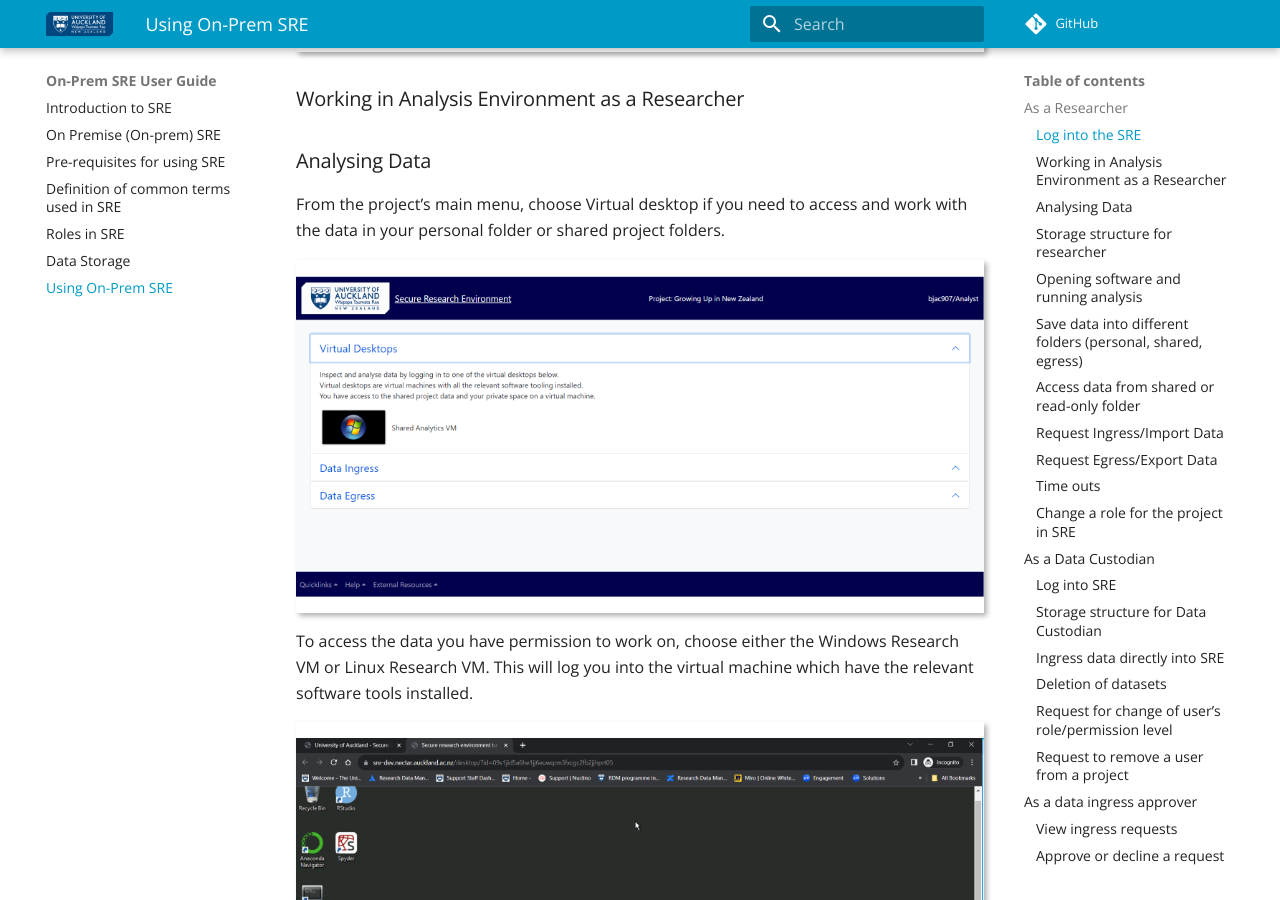
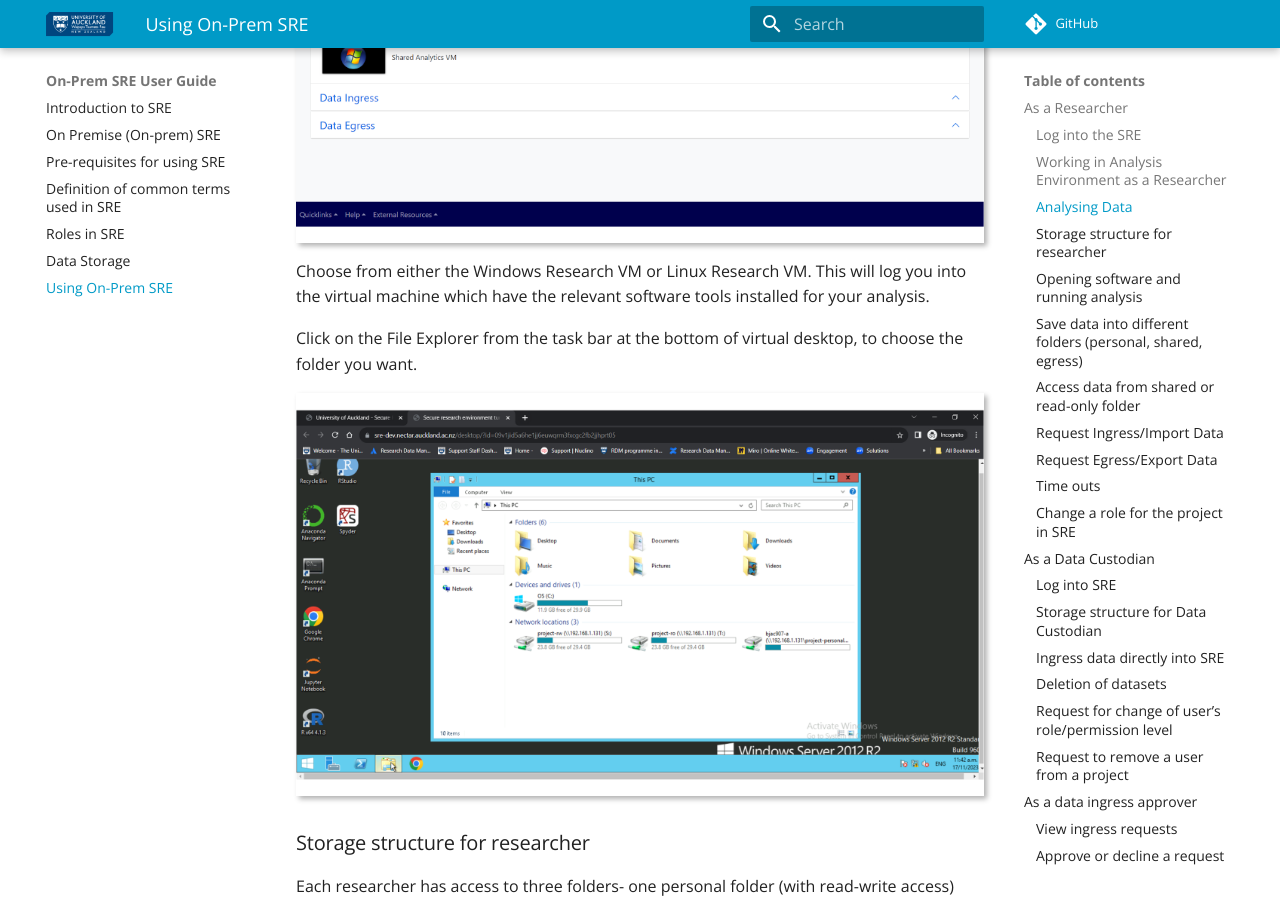
Before and after one commit to UoA-eResearch/On-Prem-SRE-UserGuide, an MkDocs documentation site: the page built from docs/Using_On-prem_SRE.md, in a window 1280 px wide and 900 px high, scrolled down 1592 px. Built offline with MkDocs 1.6.1 and Material for MkDocs 9.7.7, drawn with Linux system fonts in a browser that asks for light colours; comment, search, counter and statistics services are not loaded.

Commit message:
Update Using_On-prem_SRE.md

```diff
--- a/docs/Using_On-prem_SRE.md
+++ b/docs/Using_On-prem_SRE.md
@@ -1,9 +1,9 @@
 
-#Using On-Prem SRE
+# Using On-Prem SRE
 
-##As a Researcher
+## As a Researcher
 
-###Log into the SRE
+### Log into the SRE
 
 Open (incognito?) browser
 
@@ -27,14 +27,9 @@
   <figcaption> </figcaption>
 </figure>
 
-<figure markdown>
-  ![Screenshot3](img/Screenshot3.png)
-  <figcaption> </figcaption>
-</figure>
+### Working in Analysis Environment as a Researcher
 
-###Working in Analysis Environment as a Researcher
-
-###Analysing Data
+### Analysing Data
 
 From the project’s main menu, choose Virtual desktop if you need to access and work with the data in your personal folder or shared project folders.
 
@@ -43,12 +38,7 @@
   <figcaption> </figcaption>
 </figure>
 
-To access the data you have permission to work on, choose either the Windows Research VM or Linux Research VM. This will log you into the virtual machine which have the relevant software tools installed.
-
-<figure markdown>
-  ![Screenshot5](img/Screenshot5.png)
-  <figcaption> </figcaption>
-</figure>
+Choose from either the Windows Research VM or Linux Research VM. This will log you into the virtual machine which have the relevant software tools installed for your analysis.
 
 Click on the File Explorer from the task bar at the bottom of virtual desktop, to choose the folder you want.
 
@@ -57,7 +47,7 @@
   <figcaption> </figcaption>
 </figure>
 
-###Storage structure for researcher
+### Storage structure for researcher
 
 Each researcher has access to three folders- one personal folder (with read-write access) and two shared project folders (with read-only and read-write access respectively).
 
@@ -65,8 +55,8 @@
 
 For data custodian’s folder structure, go to section ()
 
+### Opening software and running analysis
 
-###Opening software and running analysis
 Select your software from the desktop and open the datasets you need to work with from your personal or project’s shared folder. The files and folders can be accessed through clicking on “This PC” and choosing the appropriate folder under “Network locations”.
 
 <figure markdown>
```
